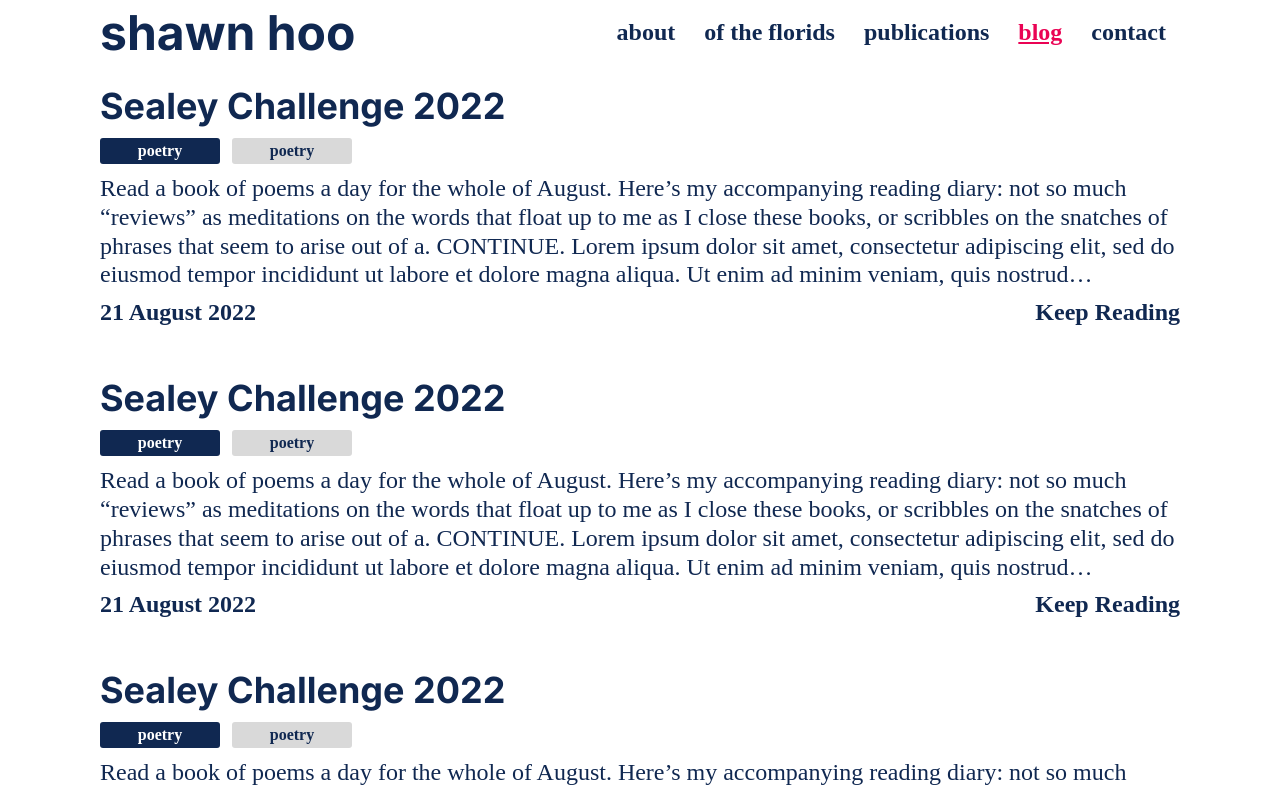
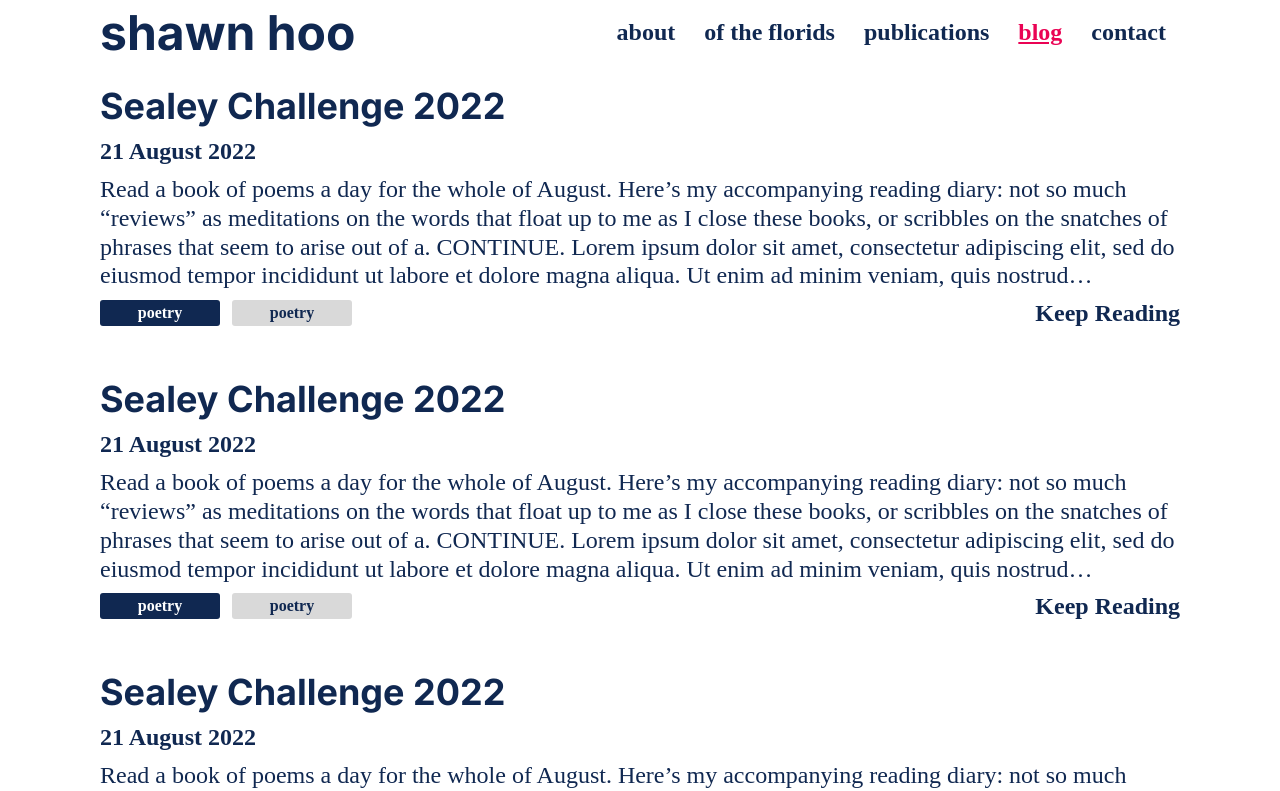
Before and after one commit to Darren-Loh/shawn-hoo-portfolio-web, a React (Create React App) app: page /blog in a window 1280 px wide. Shown: the top 791 px of the page. Built offline with nearby package versions, Linux system fonts and the light colour scheme.

Commit message:
update tag and data placement on blog page

```diff
--- a/src/Components/HomePage.js
+++ b/src/Components/HomePage.js
@@ -32,6 +32,7 @@ const highlightStyle = {
     paddingLeft: 20,
     paddingRight: 20,
     backgroundColor: '#F5CB9C',
+    opacity: 0.6,
 }
 
 const textStyle = {
--- a/src/Components/blog/BlogPage.css
+++ b/src/Components/blog/BlogPage.css
@@ -90,4 +90,5 @@
 .blogPostDate, .blogPostKeepReading{
   margin-top: 0;
   margin-bottom: 0;
+  font-weight: bold;
 }
--- a/src/Components/blog/BlogPost.js
+++ b/src/Components/blog/BlogPost.js
@@ -57,12 +57,12 @@ function BlogPost({instanceID}) {
   return (
     <div className='blogPostContainer'>
       <h2 className='blogPostHeader'>Sealey Challenge 2022</h2>
-      <BlogTags/>
+      <p className='blogPostDate'>21 August 2022</p>
       <p className={isKeepReading? 'blogPostParaKeepReading':'blogPostPara'}>Read a book of poems a day for the whole of August. Here’s my accompanying reading diary: not so much “reviews” as meditations on the words that float up to me as I close these books, or scribbles on the snatches of phrases that seem to arise out of a. CONTINUE.
       Lorem ipsum dolor sit amet, consectetur adipiscing elit, sed do eiusmod tempor incididunt ut labore et dolore magna aliqua. Ut enim ad minim veniam, quis nostrud exercitation ullamco laboris nisi ut aliquip ex ea commodo consequat.
        </p>
       <div className='blogPostBtmDiv'>
-        <p className='blogPostDate'>21 August 2022</p>
+        <BlogTags/>
         {/* {this.checkVisability()} */}
         {isOverflow?<p className='blogPostKeepReading' onClick={toggleKeepReading}>Keep Reading</p>:''}
         {/* <div className='blogPostKeepReading' onClick={toggleKeepReading}>Keep Reading</div> */}
```
